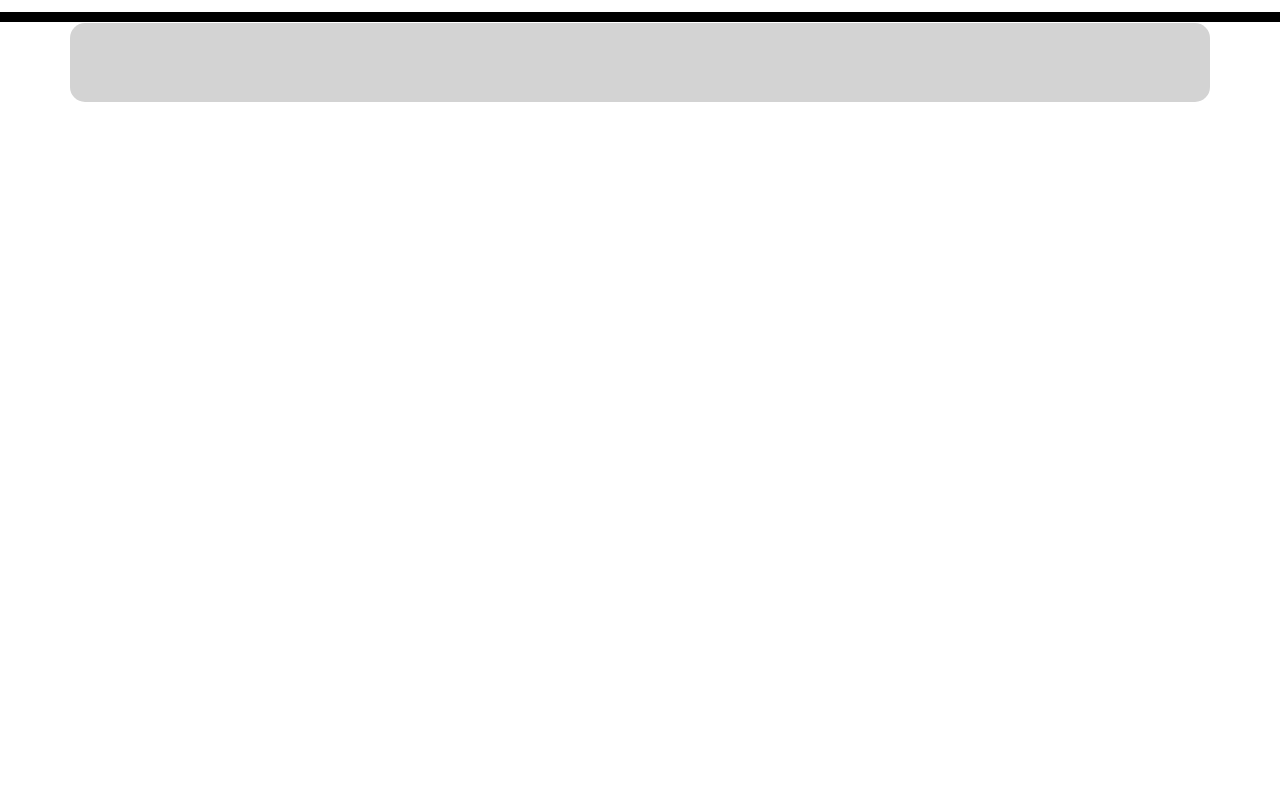
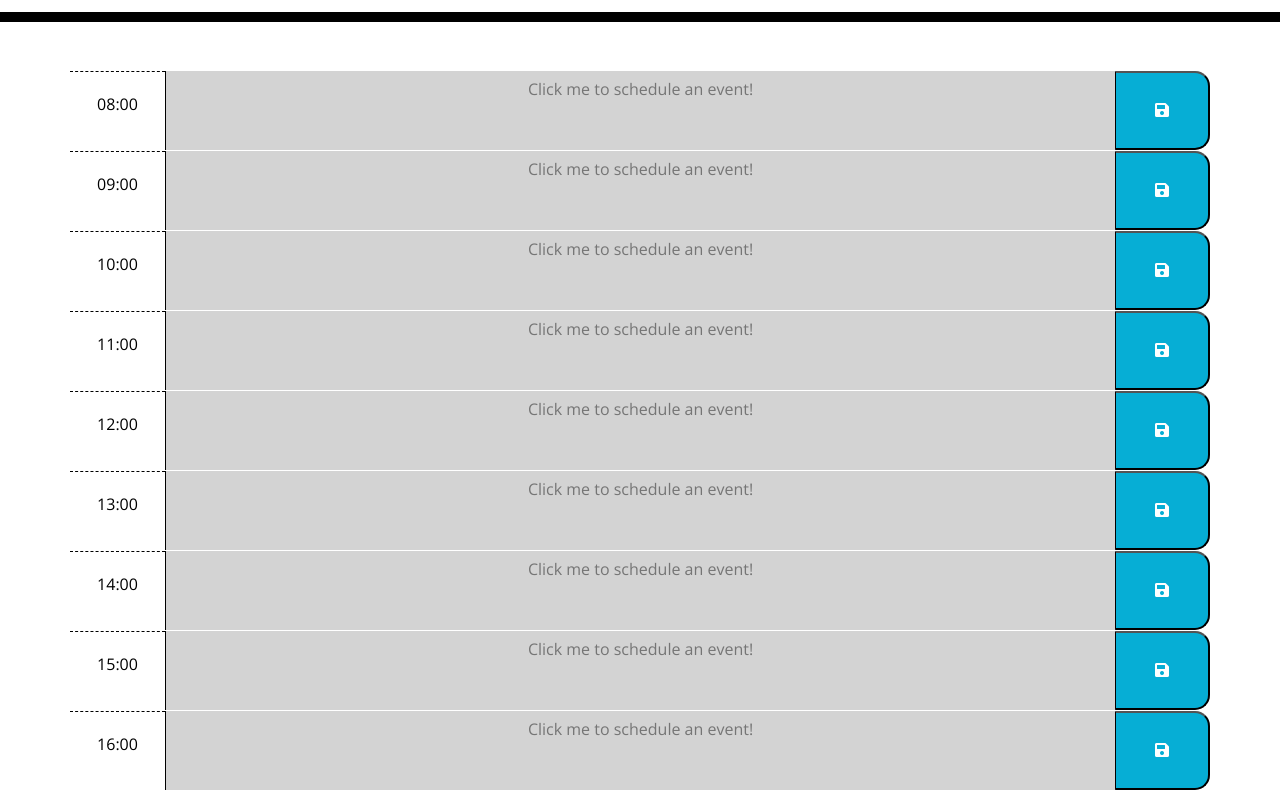
Before and after one commit to letqin/homework-5, a plain HTML site: page main/index.html in a window 1280 px wide. Shown: the part 109-899 px from the top of the page. Before the commit the page ends 800 px from the top, so only its background shows below. Drawn offline with nearby package versions, Linux system fonts and the light colour scheme.

Commit message:
local storage is not happy

```diff
--- a/main/assets/js/script.js
+++ b/main/assets/js/script.js
@@ -1,9 +1,9 @@
-let date = $("today");
+let date = $("#currentDay");
 let time = moment().format("dddd, MMMM Do");
-let save = $("save");
+let save = $(".saveBtn");
 const data = localStorage;
 
-$("today").text(moment().format("MM Do YYYY, hh:mm:ss a"));
+$("today").text(moment().format("MMMM Do YYYY, hh:mm:ss a"));
 
 function getTime() {
     let hour = moment().hours();
@@ -12,7 +12,7 @@ function getTime() {
         let currentHour = parseInt($(this).attr("id"));
 
         if (currentHour > hour) {
-            $(this).addClass("upcoming");
+            $(this).addClass("future");
         } else if (currentHour === hour) {
             $(this).addClass("present");
         } else {
@@ -23,9 +23,20 @@ function getTime() {
 
 $(".saveBtn").click(function (event) {
     event.preventDefault();
-    let text = $(this).siblings(".time-block").val();
     let time = $(this).parent().attr("id").split("-")[1];
-    localStorage.setItem(time, text)
+    let value = $(this).siblings(".time-block").val();
+    localStorage.setItem(time, value)
 });
 
+$("#hour-08 .time-block").val(localStorage.getItem("08"));
+$("#hour-09 .time-block").val(localStorage.getItem("09"));
+$("#hour-10 .time-block").val(localStorage.getItem("10"));
+$("#hour-11 .time-block").val(localStorage.getItem("11"));
+$("#hour-12 .time-block").val(localStorage.getItem("12"));
+$("#hour-13 .time-block").val(localStorage.getItem("13"));
+$("#hour-14 .time-block").val(localStorage.getItem("14"));
+$("#hour-15 .time-block").val(localStorage.getItem("15"));
+$("#hour-16 .time-block").val(localStorage.getItem("16"));
+
+
 getTime();
--- a/main/index.html
+++ b/main/index.html
@@ -21,14 +21,130 @@
 
   <body>
     <header class="jumbotron">
-      <h1 class="display-3">Work Day Scheduler</h1>
+      <h1 class="display-3">Workday Scheduler</h1>
       <p class="lead">A simple calendar app for scheduling your work day</p>
       <p id="currentDay" class="lead"></p>
     </header>
-    <div class="container">
-      <div class="row">
-        <div class="time-block"></div>
-      </div>
+		<div class="container mt-5">
+			<div class="row time-block" id="08">
+				<div class="col-1 text-center hour py-4">08:00</div>
+				<textarea
+					id=""
+					class="text-center col-10 event"
+					placeholder="Click me to schedule an event!"
+				></textarea>
+				<button
+					class="d-flex col-1 justify-content-center align-items-center saveBtn"
+				>
+					<i class="fas fa-save"></i>
+				</button>
+			</div>
+			<div class="row time-block" id="09">
+				<div class="col-1 text-center hour py-4">09:00</div>
+				<textarea
+					id=""
+					class="text-center col-10 event"
+					placeholder="Click me to schedule an event!"
+				></textarea>
+				<button
+					class="d-flex col-1 justify-content-center align-items-center saveBtn"
+				>
+					<i class="fas fa-save"></i>
+				</button>
+			</div>
+			<div class="row time-block" id="10">
+				<div class="col-1 text-center hour py-4">10:00</div>
+				<textarea
+					id=""
+					class="text-center col-10 event"
+					placeholder="Click me to schedule an event!"
+				></textarea>
+				<button
+					class="d-flex col-1 justify-content-center align-items-center saveBtn"
+				>
+					<i class="fas fa-save"></i>
+				</button>
+			</div>
+      <div class="row time-block" id="11">
+				<div class="col-1 text-center hour py-4">11:00</div>
+				<textarea
+					id=""
+					class="text-center col-10 event"
+					placeholder="Click me to schedule an event!"
+				></textarea>
+				<button
+					class="d-flex col-1 justify-content-center align-items-center saveBtn"
+				>
+					<i class="fas fa-save"></i>
+				</button>
+			</div>
+      <div class="row time-block" id="12">
+				<div class="col-1 text-center hour py-4">12:00</div>
+				<textarea
+					id=""
+					class="text-center col-10 event"
+					placeholder="Click me to schedule an event!"
+				></textarea>
+				<button
+					class="d-flex col-1 justify-content-center align-items-center saveBtn"
+				>
+					<i class="fas fa-save"></i>
+				</button>
+			</div>
+      <div class="row time-block" id="13">
+				<div class="col-1 text-center hour py-4">13:00</div>
+				<textarea
+					id=""
+					class="text-center col-10 event"
+					placeholder="Click me to schedule an event!"
+				></textarea>
+				<button
+					class="d-flex col-1 justify-content-center align-items-center saveBtn"
+				>
+					<i class="fas fa-save"></i>
+				</button>
+			</div>
+      <div class="row time-block" id="14">
+				<div class="col-1 text-center hour py-4">14:00</div>
+				<textarea
+					id=""
+					class="text-center col-10 event"
+					placeholder="Click me to schedule an event!"
+				></textarea>
+				<button
+					class="d-flex col-1 justify-content-center align-items-center saveBtn"
+				>
+					<i class="fas fa-save"></i>
+				</button>
+			</div>
+      <div class="row time-block" id="15">
+				<div class="col-1 text-center hour py-4">15:00</div>
+				<textarea
+					id=""
+					class="text-center col-10 event"
+					placeholder="Click me to schedule an event!"
+				></textarea>
+				<button
+					class="d-flex col-1 justify-content-center align-items-center saveBtn"
+				>
+					<i class="fas fa-save"></i>
+				</button>
+			</div>
+      <div class="row time-block" id="16">
+				<div class="col-1 text-center hour py-4">16:00</div>
+				<textarea
+					id=""
+					class="text-center col-10 event"
+					placeholder="Click me to schedule an event!"
+				></textarea>
+				<button
+					class="d-flex col-1 justify-content-center align-items-center saveBtn"
+				>
+					<i class="fas fa-save"></i>
+				</button>
+			</div>
+		</div>
+
     </div>
 
     <script src="https://cdnjs.cloudflare.com/ajax/libs/jquery/3.2.1/jquery.min.js"></script>
```
